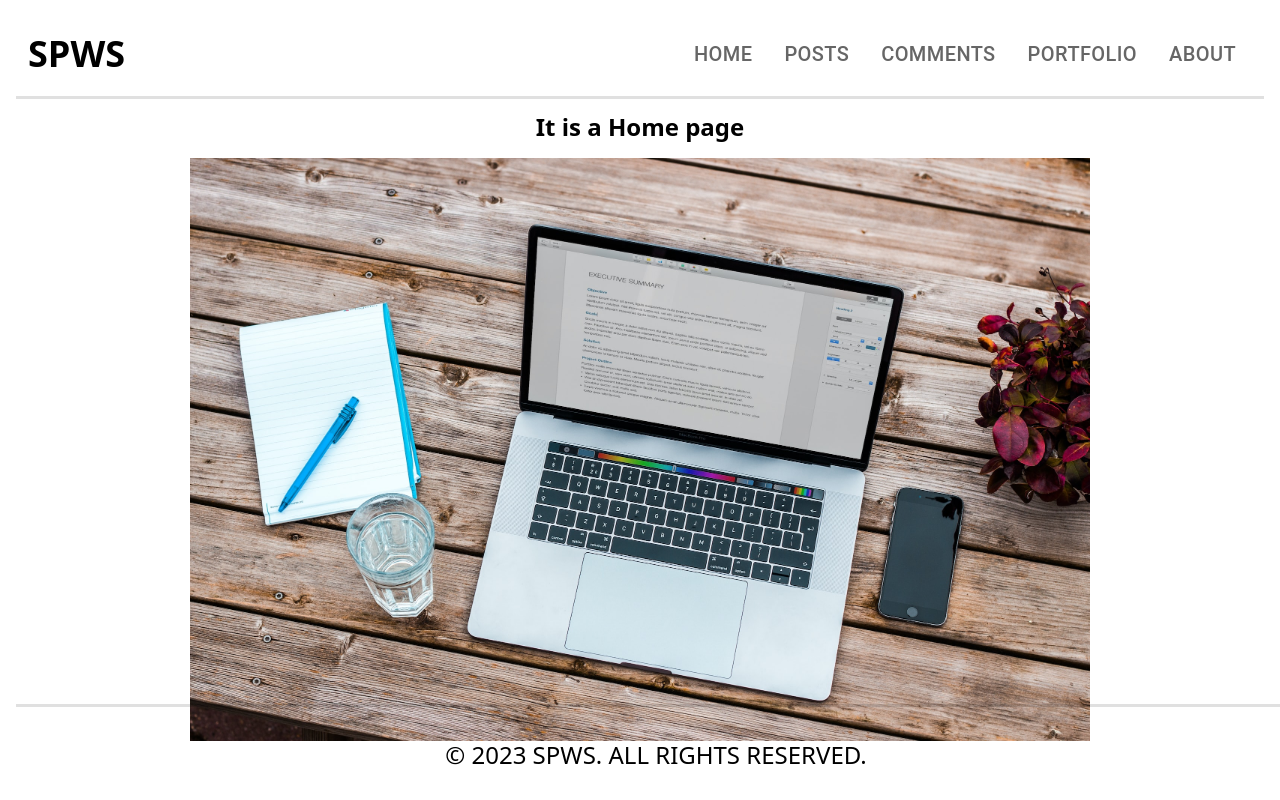
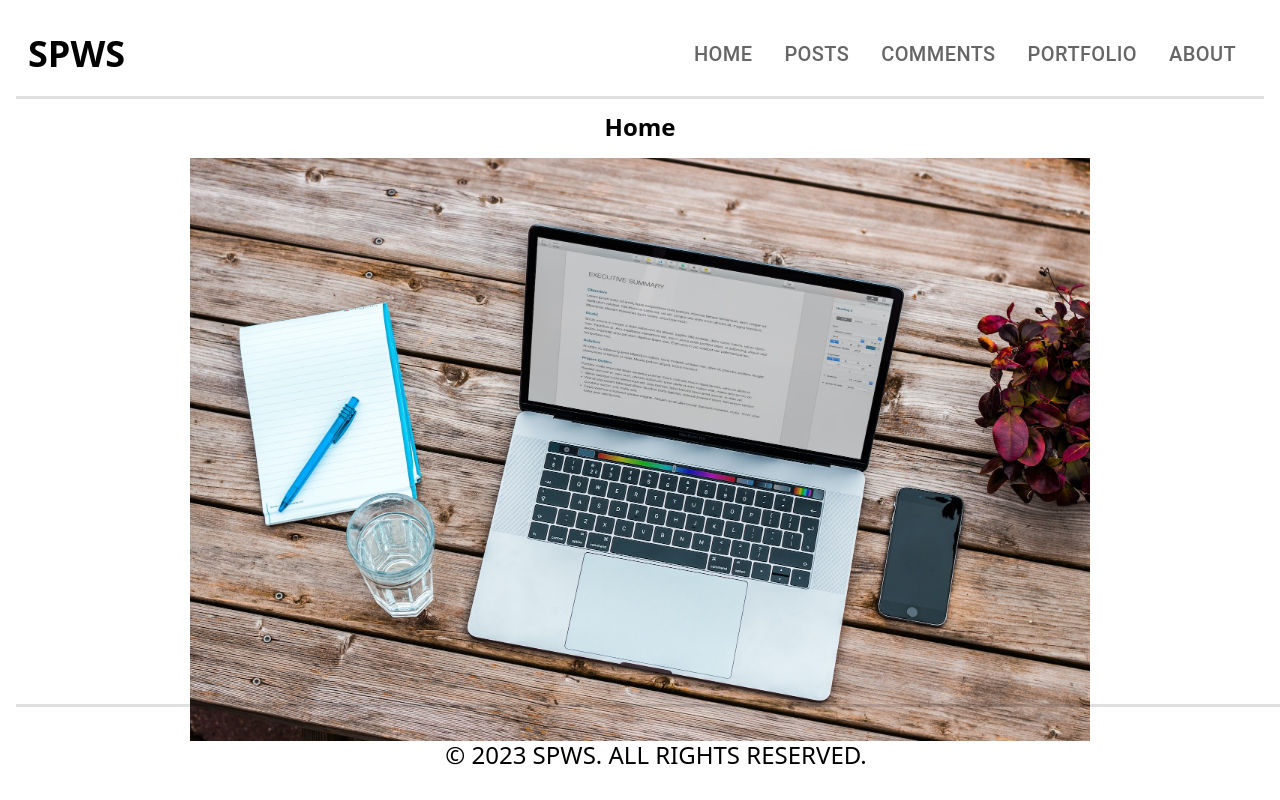
Before and after one commit to AlexKomanov/nextjs-blog, a Next.js app: page / in a window 1280 px wide. Built offline with nearby package versions, Linux system fonts and the light colour scheme.

Commit message:
Changing name of the title

```diff
--- a/pages/index.tsx
+++ b/pages/index.tsx
@@ -7,7 +7,7 @@ export default function Home() {
   return (
 
       <div className='flex items-center flex-col justify-center'>
-          <h2 className='text-2xl font-extrabold mt-3'>It is a Home page</h2>
+          <h2 className='text-2xl font-extrabold mt-3'>Home</h2>
           <Image src='/images/macbook.jpg' alt='home' width={900} height={600} style={{marginTop: '15px'}}/>
       </div>
 
```
